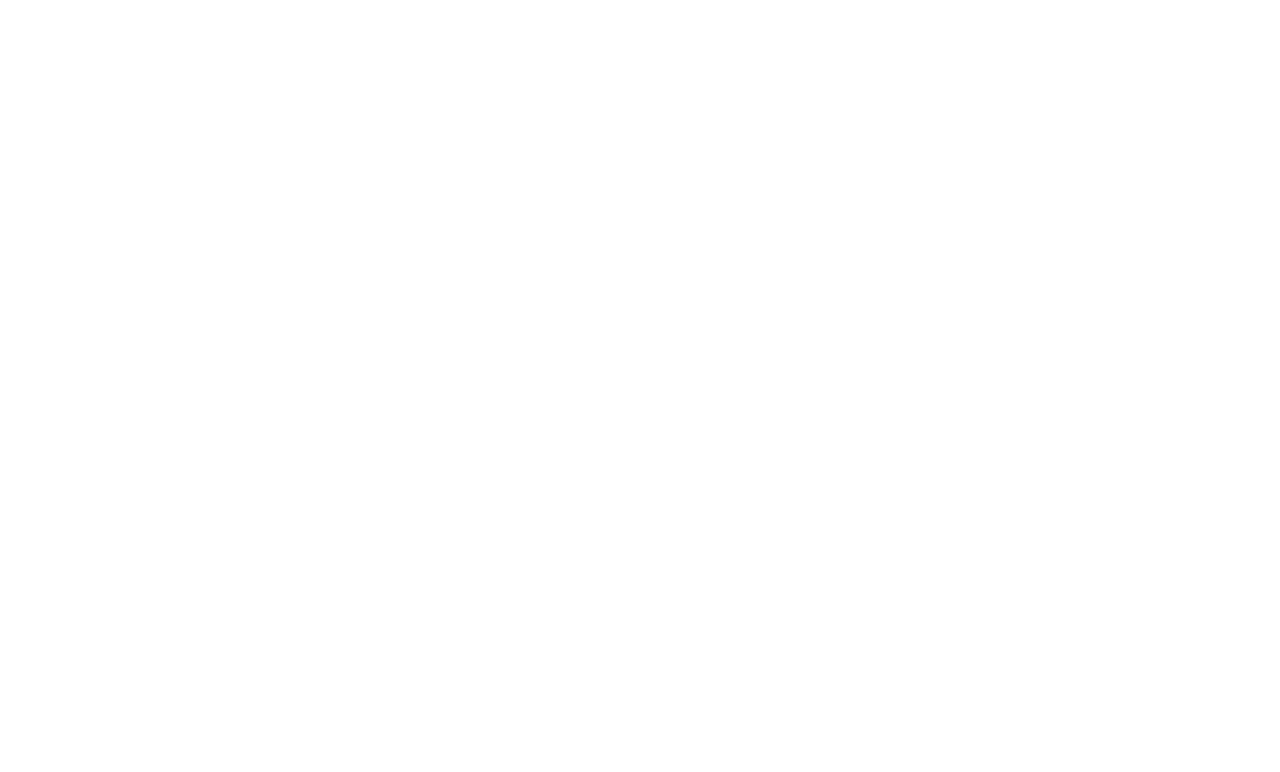
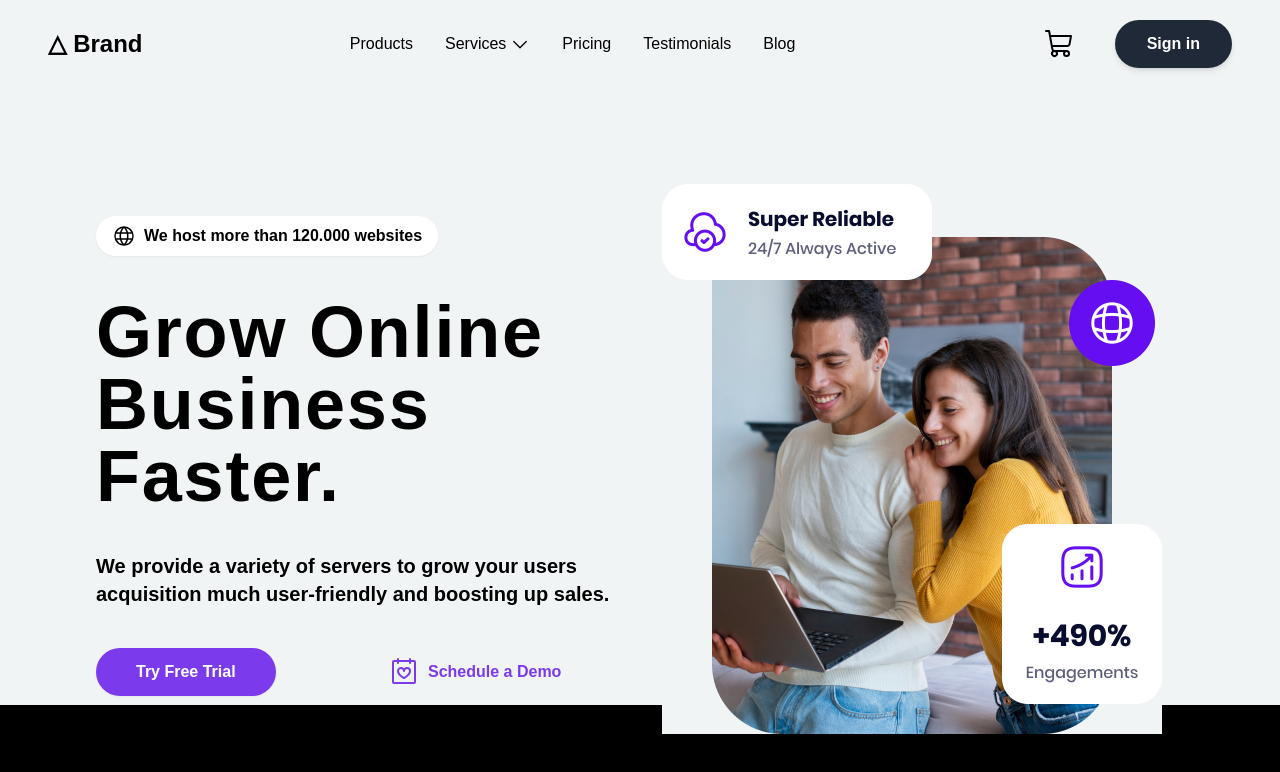
Before and after one commit to rayzio-jax/BWA-UIEngineer, a website: page index.html in a window 1280 px wide. Drawn offline with nearby package versions, Linux system fonts and the light colour scheme.

Commit message:
create hero section

```diff
--- a/index.html
+++ b/index.html
@@ -11,5 +11,147 @@
 		></script>
 		<title>BWA-Challenge</title>
 	</head>
-	<body></body>
+	<body class="bg-gradient-to-b from-[#F1F4F5] from-[85%] to-[85%] to-black">
+		<nav id="navbar" class="z-50 mx-auto px-12 flex sticky top-0 py-5">
+			<a
+				href="#"
+				class="flex-grow my-auto select-none cursor-pointer text-2xl font-bold"
+			>
+				&bigtriangleup; Brand
+			</a>
+			<div class="block lg:hidden">
+				<svg
+					xmlns="http://www.w3.org/2000/svg"
+					width="32"
+					height="32"
+					fill="#000000"
+					viewBox="0 0 256 256"
+				>
+					<path
+						d="M224,128a8,8,0,0,1-8,8H40a8,8,0,0,1,0-16H216A8,8,0,0,1,224,128ZM40,72H216a8,8,0,0,0,0-16H40a8,8,0,0,0,0,16ZM216,184H40a8,8,0,0,0,0,16H216a8,8,0,0,0,0-16Z"
+					></path>
+				</svg>
+			</div>
+			<ul class="hidden lg:flex flex-grow gap-x-8">
+				<li class="my-auto select-none cursor-pointer">Products</li>
+				<li class="my-auto select-none cursor-pointer flex gap-x-1">
+					Services
+					<span class="my-auto">
+						<svg
+							xmlns="http://www.w3.org/2000/svg"
+							width="20"
+							height="20"
+							fill="#000000"
+							viewBox="0 0 256 256"
+						>
+							<path
+								d="M213.66,101.66l-80,80a8,8,0,0,1-11.32,0l-80-80A8,8,0,0,1,53.66,90.34L128,164.69l74.34-74.35a8,8,0,0,1,11.32,11.32Z"
+							></path>
+						</svg>
+					</span>
+				</li>
+				<li class="my-auto select-none cursor-pointer">Pricing</li>
+				<li class="my-auto select-none cursor-pointer">Testimonials</li>
+				<li class="my-auto select-none cursor-pointer flex-grow">Blog</li>
+				<li
+					class="my-auto select-none cursor-pointer hover:bg-gray-200 p-2 rounded-full transition-colors"
+				>
+					<svg
+						xmlns="http://www.w3.org/2000/svg"
+						width="32"
+						height="32"
+						fill="#000000"
+						viewBox="0 0 256 256"
+					>
+						<path
+							d="M230.14,58.87A8,8,0,0,0,224,56H62.68L56.6,22.57A8,8,0,0,0,48.73,16H24a8,8,0,0,0,0,16h18L67.56,172.29a24,24,0,0,0,5.33,11.27,28,28,0,1,0,44.4,8.44h45.42A27.75,27.75,0,0,0,160,204a28,28,0,1,0,28-28H91.17a8,8,0,0,1-7.87-6.57L80.13,152h116a24,24,0,0,0,23.61-19.71l12.16-66.86A8,8,0,0,0,230.14,58.87ZM104,204a12,12,0,1,1-12-12A12,12,0,0,1,104,204Zm96,0a12,12,0,1,1-12-12A12,12,0,0,1,200,204Zm4-74.57A8,8,0,0,1,196.1,136H77.22L65.59,72H214.41Z"
+						></path>
+					</svg>
+				</li>
+				<li
+					class="my-auto py-2 px-6 xl:py-3 xl:px-8 bg-gray-800 rounded-full font-bold text-white transition-colors select-none cursor-pointer hover:bg-gray-700 shadow-md"
+				>
+					Sign in
+				</li>
+			</ul>
+		</nav>
+		<main>
+			<!-- Hero -->
+			<section
+				id="hero"
+				class="flex flex-col my-16 md:my-24 lg:grid lg:grid-cols-2 mx-14 md:mx-24"
+			>
+				<!-- Section Aside: Hero -->
+				<aside>
+					<div
+						class="flex bg-white max-w-fit rounded-full px-4 py-2 gap-x-2 my-8 shadow-sm mx-auto lg:mx-0"
+					>
+						<svg
+							xmlns="http://www.w3.org/2000/svg"
+							width="24"
+							height="24"
+							fill="#000000"
+							viewBox="0 0 256 256"
+						>
+							<path
+								d="M128,24h0A104,104,0,1,0,232,128,104.12,104.12,0,0,0,128,24Zm88,104a87.61,87.61,0,0,1-3.33,24H174.16a157.44,157.44,0,0,0,0-48h38.51A87.61,87.61,0,0,1,216,128ZM102,168H154a115.11,115.11,0,0,1-26,45A115.27,115.27,0,0,1,102,168Zm-3.9-16a140.84,140.84,0,0,1,0-48h59.88a140.84,140.84,0,0,1,0,48ZM40,128a87.61,87.61,0,0,1,3.33-24H81.84a157.44,157.44,0,0,0,0,48H43.33A87.61,87.61,0,0,1,40,128ZM154,88H102a115.11,115.11,0,0,1,26-45A115.27,115.27,0,0,1,154,88Zm52.33,0H170.71a135.28,135.28,0,0,0-22.3-45.6A88.29,88.29,0,0,1,206.37,88ZM107.59,42.4A135.28,135.28,0,0,0,85.29,88H49.63A88.29,88.29,0,0,1,107.59,42.4ZM49.63,168H85.29a135.28,135.28,0,0,0,22.3,45.6A88.29,88.29,0,0,1,49.63,168Zm98.78,45.6a135.28,135.28,0,0,0,22.3-45.6h35.66A88.29,88.29,0,0,1,148.41,213.6Z"
+							></path>
+						</svg>
+						<p class="my-auto text-xs sm:text-base font-semibold">
+							We host more than 120.000 websites
+						</p>
+					</div>
+					<!-- Section Title: Hero -->
+					<h1
+						class="max-w-xl md:max-w-2xl xl:max-w-[700px] text-5xl sm:text-6xl xl:text-7xl font-bold tracking-wide my-10 font-head mx-auto text-center lg:mx-0 lg:text-left"
+					>
+						Grow Online Business Faster.
+					</h1>
+					<!-- Section Text: Hero -->
+					<p
+						class="max-w-md md:max-w-xl leading-relaxed text-lg md:text-xl mb-10 font-head font-semibold mx-auto text-center lg:mx-0 lg:text-left"
+					>
+						We provide a variety of servers to grow your users acquisition much
+						user-friendly and boosting up sales.
+					</p>
+					<!-- Section Buttons: Hero -->
+					<div
+						class="*:mx-auto *:lg:mx-0 flex flex-col sm:flex-row gap-y-5 my-12 md:gap-y-0 lg:my-0 lg:grid lg:grid-cols-2 gap-x-10"
+					>
+						<button
+							type="button"
+							class="bg-btn-primary block text-nowrap text-white px-10 py-3 rounded-full w-full sm:w-fit font-semibold transition-colors hover:bg-btn-hover shadow-sm"
+						>
+							Try Free Trial
+						</button>
+						<button
+							type="button"
+							class="flex gap-x-2 my-auto text-btn-primary *:hover:text-btn-hover *:hover:fill-btn-hover"
+						>
+							<svg
+								class="min-w-8"
+								xmlns="http://www.w3.org/2000/svg"
+								width="32"
+								height="32"
+								fill="#7c3aed"
+								viewBox="0 0 256 256"
+							>
+								<path
+									d="M208,32H184V24a8,8,0,0,0-16,0v8H88V24a8,8,0,0,0-16,0v8H48A16,16,0,0,0,32,48V208a16,16,0,0,0,16,16H208a16,16,0,0,0,16-16V48A16,16,0,0,0,208,32Zm0,176H48V48H72v8a8,8,0,0,0,16,0V48h80v8a8,8,0,0,0,16,0V48h24V208ZM152,88a31.91,31.91,0,0,0-24,10.86A32,32,0,0,0,72,120c0,36.52,50.28,62.08,52.42,63.16a8,8,0,0,0,7.16,0C133.72,182.08,184,156.52,184,120A32,32,0,0,0,152,88Zm-24,78.93c-13.79-7.79-40-26.75-40-46.93a16,16,0,0,1,32,0,8,8,0,0,0,16,0,16,16,0,0,1,32,0C168,140.19,141.79,159.15,128,166.93Z"
+								></path>
+							</svg>
+							<span class="my-auto font-semibold text-nowrap"
+								>Schedule a Demo</span
+							>
+						</button>
+					</div>
+				</aside>
+				<!-- Section Image: Hero -->
+				<div
+					class="mx-auto lg:justify-items-end min-w-[200px] max-w-[400px] md:max-w-[500px]"
+				>
+					<img src="src/img/illust_1.png" alt="illust_1" />
+				</div>
+			</section>
+	</body>
 </html>
```
